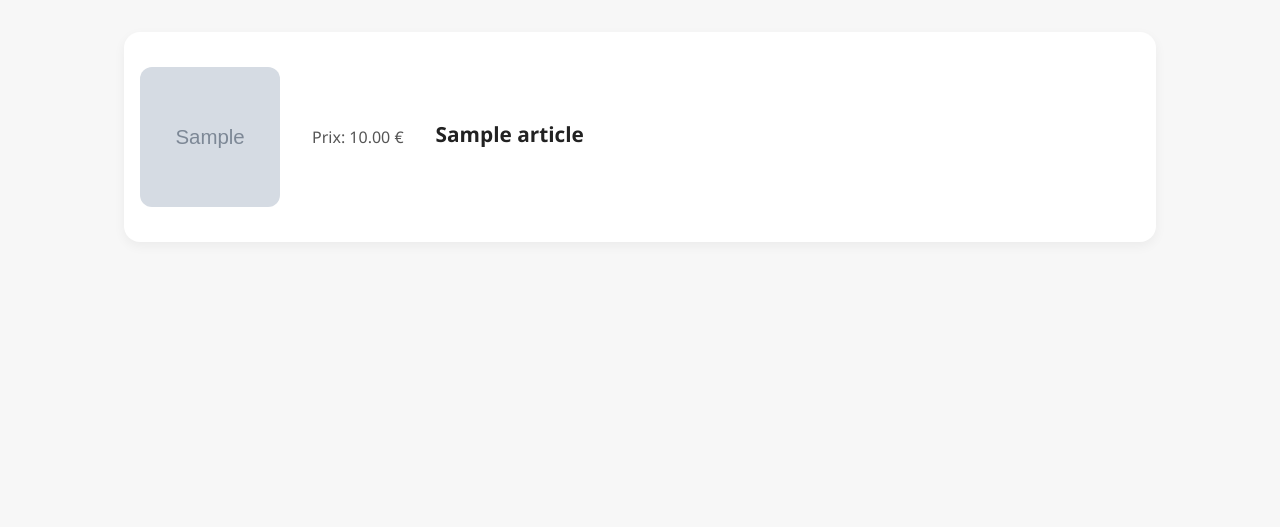
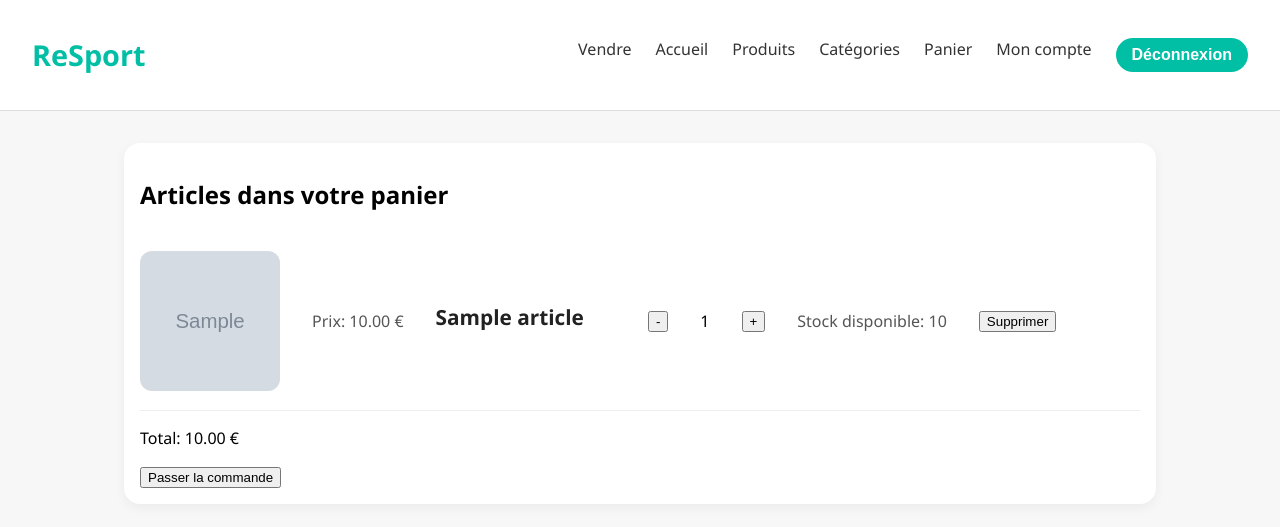
Before and after one commit to MounKilian/ReSport, a PHP site: page /pages/cartPage.php in a window 1280 px wide. Shown: the top 527 px of the page. Run offline with PHP 8.4, Linux system fonts and the light colour scheme; the visitor is signed in with stand-in values (Sample User, id 1); tables that the repository leaves empty hold one stand-in row (values such as "Sample post"); grey boxes marked "Sample" are stand-in pictures.

Commit message:
finish cart CRUD

```diff
--- a/css/cart.css
+++ b/css/cart.css
@@ -3,6 +3,58 @@ body {
     background-color: #f7f7f7;
     margin: 0;
     padding: 0;
+}
+
+/* Header */
+header {
+    background-color: #ffffff;
+    padding: 1rem 2rem;
+    display: flex;
+    justify-content: space-between;
+    align-items: center;
+    border-bottom: 1px solid #ddd;
+    position: sticky;
+    top: 0;
+    z-index: 1000;
+}
+
+.logo h1 {
+    color: #00bfa5;
+    font-size: 1.8rem;
+    font-weight: bold;
+}
+
+nav ul {
+    list-style: none;
+    display: flex;
+    gap: 1.5rem;
+}
+
+nav ul li a {
+    text-decoration: none;
+    color: #333;
+    font-weight: 500;
+    transition: color 0.3s;
+}
+
+nav ul li a:hover {
+    color: #00bfa5;
+}
+
+.cta-button {
+    background-color: #00bfa5;
+    color: white;
+    border: none;
+    border-radius: 25px;
+    padding: 0.5rem 1.2rem;
+    text-decoration: none;
+    font-weight: bold;
+    transition: background-color 0.3s;
+    display: inline-block;
+}
+
+.cta-button:hover {
+    background-color: #019d8e;
 }
 
 /* Section du panier */
--- a/includes/cartDB.php
+++ b/includes/cartDB.php
@@ -1,5 +1,6 @@
 <?php
     require_once 'db.php';
+    require_once 'stockDB.php';
 
     function AddToCart($articleId, $quantity) {
         $mysqlClient = getPDOConnection();
@@ -49,4 +50,84 @@
 
         return $cartItems;
     }
+
+    function GetQuantityInCart($articleId) {
+        $mysqlClient = getPDOConnection();
+
+        if (!isset($_SESSION['name'])) {
+            return 0;
+        }
+
+        $userId = getIDOfUser($_SESSION['name']);
+        $stmt = $mysqlClient->prepare(
+            'SELECT COUNT(*) as quantity FROM Cart WHERE user_id = ? AND article_id = ?'
+        );
+        $stmt->execute([$userId, $articleId]);
+
+        $result = $stmt->fetch(PDO::FETCH_ASSOC);
+
+        return $result['quantity'];
+    }
+
+    function GetTotalPrice() {
+        $mysqlClient = getPDOConnection();
+
+        if (!isset($_SESSION['name'])) {
+            return 0;
+        }
+
+        $userId = getIDOfUser($_SESSION['name']);
+        $stmt = $mysqlClient->prepare(
+            'SELECT SUM(a.price) as total FROM Cart c JOIN Article a ON c.article_id = a.id WHERE c.user_id = ?'
+        );
+        $stmt->execute([$userId]);
+
+        $result = $stmt->fetch(PDO::FETCH_ASSOC);
+
+        return $result['total'] ?? 0;
+    }
+
+    function UpdateCart($articleId, $quantity) {
+        $mysqlClient = getPDOConnection();
+
+        if (!isset($_SESSION['name'])) {
+            return false;
+        }
+
+        $userId = getIDOfUser($_SESSION['name']);
+
+        $stmt = $mysqlClient->prepare(
+            'DELETE FROM Cart WHERE user_id = ? AND article_id = ?'
+        );
+        $stmt->execute([$userId, $articleId]);
+
+        for ($i = 0; $i < $quantity; $i++) {
+            $stmt = $mysqlClient->prepare(
+                'INSERT INTO Cart (user_id, article_id) VALUES (?, ?)'
+            );
+            $success = $stmt->execute([$userId, $articleId]);
+
+            if (!$success) {
+                return false;
+            }
+        }
+
+        return true;
+    }
+
+    function RemoveFromCart($articleId) {
+        $mysqlClient = getPDOConnection();
+
+        if (!isset($_SESSION['name'])) {
+            return false;
+        }
+
+        $userId = getIDOfUser($_SESSION['name']);
+        $stmt = $mysqlClient->prepare(
+            'DELETE FROM Cart WHERE user_id = ? AND article_id = ?'
+        );
+        $success = $stmt->execute([$userId, $articleId]);
+
+        return $success;
+    }
 ?>
--- a/pages/cartPage.php
+++ b/pages/cartPage.php
@@ -2,6 +2,43 @@
     session_start();
     require_once '../includes/cartDB.php';
     require_once '../includes/articleDB.php';
+    require_once '../includes/stockDB.php';
+
+    if ($_SERVER['REQUEST_METHOD'] === 'POST') {
+        if (isset($_POST['article_id']) && isset($_POST['action'])) {
+            $articleId = $_POST['article_id'];
+            $action = $_POST['action'];
+
+            switch ($action) {
+                case 'increase':
+                    $quantity = min($_POST['quantity'] + 1, GetStock($articleId));
+                    break;
+
+                case 'decrease':
+                    $quantity = max(1, $_POST['quantity'] - 1);
+                    break;
+
+                case 'remove':
+                    if (RemoveFromCart($articleId)) {
+                        header('Location: ./cartPage.php');
+                        exit;
+                    } else {
+                        echo "<script>alert('Erreur lors de la suppression du panier.');</script>";
+                    }
+                    return;
+            }
+
+            if ($action === 'increase' || $action === 'decrease') {
+                if (UpdateCart($articleId, $quantity)) {
+                    header('Location: ./cartPage.php');
+                    exit;
+                } else {
+                    echo "<script>alert('Erreur lors de la mise à jour du panier.');</script>";
+                }
+            }
+        }
+    }
+
 ?>
 
 <!DOCTYPE html>
@@ -14,18 +51,66 @@
 </head>
 
 <body>
+    <?php include '../templates/header.php'; ?>
+
     <section class="featured-products">
         <?php
             $cart = GetCart();
+            $artciclesAlreadyInCart = [];
+            if (empty($cart)) {
+                echo '<h2>Votre panier est vide.</h2>';
+                echo '<p><a href="../index.php">Retour à l\'accueil</a></p>';
+                exit;
+            } else {
+                echo '<h2>Articles dans votre panier</h2>';
+            }
             foreach ($cart as $item) {
                 $article = GetArticleById($item['article_id']);
+                $quantity = GetQuantityInCart($item['article_id']);
                 if ($article) {
+                    foreach ($artciclesAlreadyInCart as $articlesInCart) {
+                        if ($articlesInCart == $article['id']) {
+                            continue 2;
+                        }
+                    }
                     echo '<div class="product-item">';
                     echo '<img src="../images/' . $article['image_link'] . '" alt="' . $article['name'] . '">';
                     echo '<p>Prix: ' . $article['price'] . ' €</p>';
                     echo '<h3>' . $article['name'] . '</h3>';
+                    echo '<br>';
+
+                    echo '<form action="" method="POST" style="display:inline;">';
+                    echo '<input type="hidden" name="article_id" value="' . $article['id'] . '">';
+                    echo '<input type="hidden" name="quantity" value="' . $quantity . '">';
+                    echo '<input type="hidden" name="action" value="decrease">';
+                    echo '<button type="submit" class="update-button">-</button>';
+                    echo '</form>';
+
+                    echo '<label>' . $quantity . '</label>';
+
+                    echo '<form action="" method="POST" style="display:inline;">';
+                    echo '<input type="hidden" name="article_id" value="' . $article['id'] . '">';
+                    echo '<input type="hidden" name="quantity" value="' . $quantity . '">';
+                    echo '<input type="hidden" name="action" value="increase">';
+                    echo '<button type="submit" class="update-button">+</button>';
+                    echo '</form>';
+
+                    echo '<p>Stock disponible: ' . GetStock($article['id']) . '</p>';
+
+                    echo '<form action="" method="POST">';
+                    echo '<input type="hidden" name="article_id" value="' . $article['id'] . '">';
+                    echo '<input type="hidden" name="action" value="remove">';
+                    echo '<button type="submit" class="remove-button">Supprimer</button>';
+                    echo '</form>';
+
+                    echo '</div>';
+
                 }
+                array_push($artciclesAlreadyInCart, $article['id']);
             }
+            echo '<p> Total: ' . GetTotalPrice() . ' €</p>';
+            echo '<form action="../pages/checkoutPage.php" method="POST">';
+            echo '<button type="submit" class="checkout-button">Passer la commande</button>';
         ?>
     </section>
 </body>
```
